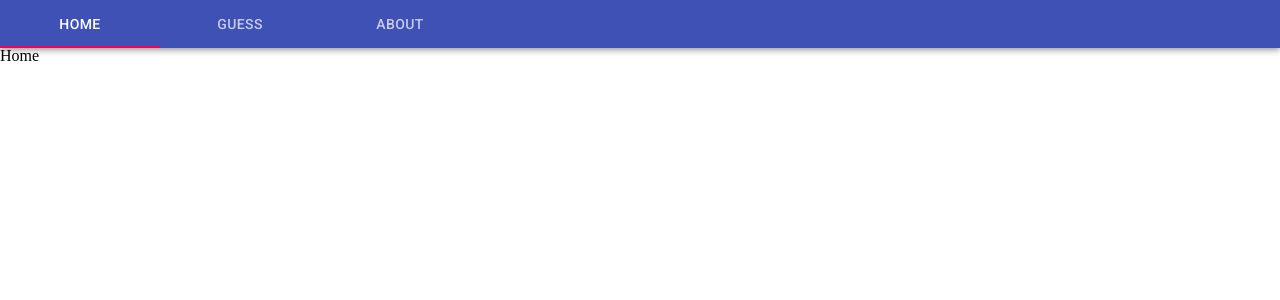
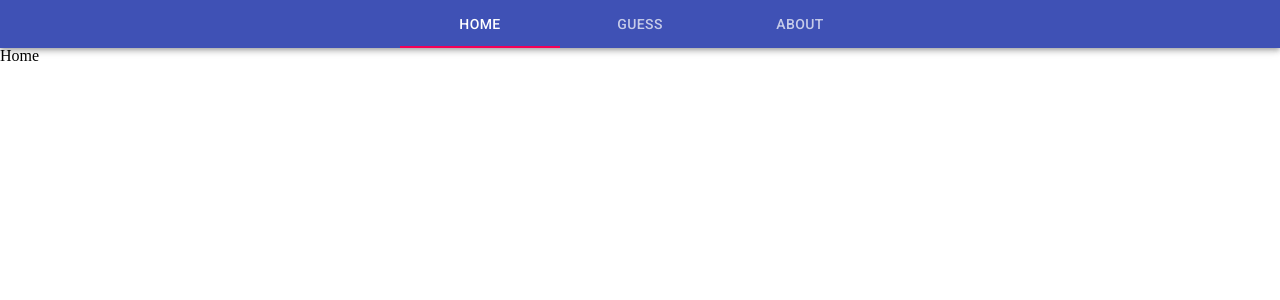
Before and after one commit to SirPotatoIV/babyGamble, a React (Create React App) app: page / in a window 1280 px wide. Shown: the top 300 px of the page. Built offline with nearby package versions, Linux system fonts and the light colour scheme.

Commit message:
Centered tabs for navigation.

```diff
--- a/src/components/Navbar/Navbar.js
+++ b/src/components/Navbar/Navbar.js
@@ -16,7 +16,7 @@ export default function NavBar() {
   return (
     <>
       <AppBar position="static">
-        <Tabs value={value}>
+        <Tabs value={value} centered>
           <Tab
             onClick={() => handleClick(0)}
             value={0}
```
Also changed, not shown: 1 other file (tests, documents, lock files or other folders).
